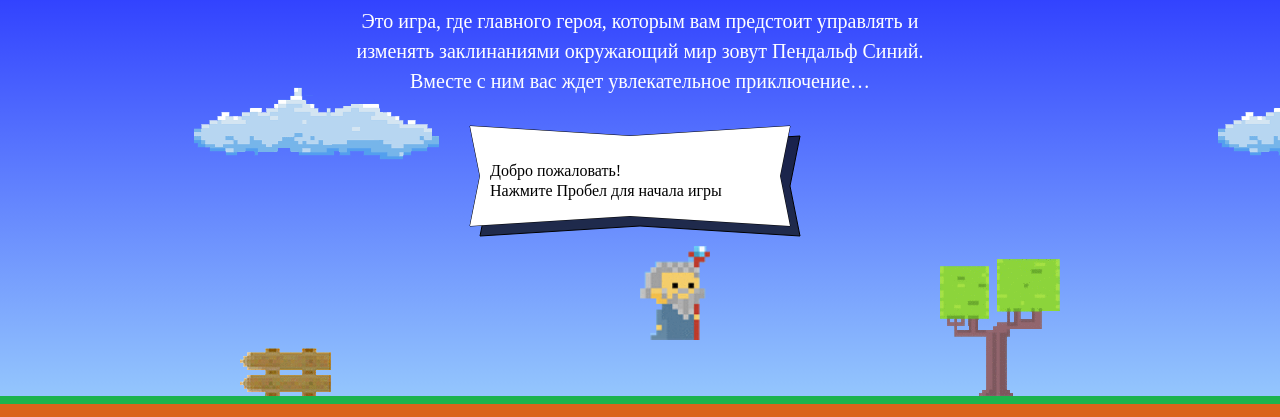
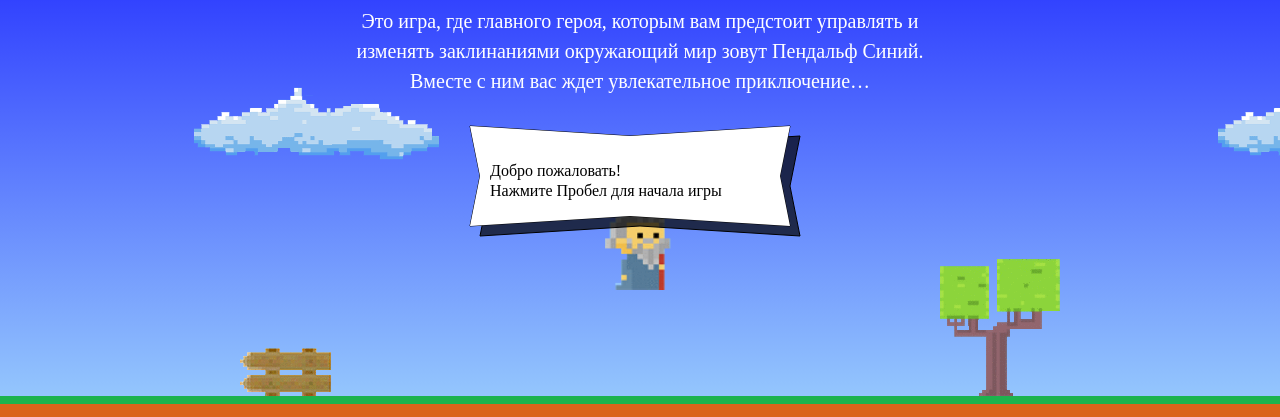
Before and after one commit to mikhailkaryamin/959581-code-and-magick-17, a website: page index.html in a window 1280 px wide. Shown: the part 203-620 px from the top of the page. Drawn offline with Linux system fonts and the light colour scheme; a web font is replaced by a local one.

Commit message:
исправил замечания

```diff
--- a/index.html
+++ b/index.html
@@ -184,33 +184,24 @@
   var fireballSize = 22;
 
   var getFireballSpeed = function(left) {
-    if(true) {
-      return 5;
-    } else {
-      return 2;
-    }
-  }
+    return left ? 5 : 2;
+  };
 
-  wizardSpeed = 3;
+  var wizardSpeed = 3;
 
-  wizardWidth = 70;
+  var wizardWidth = 70;
 
-  getWizardHeight = function() {
-    var wizardHeight = 1.337 * wizardWidth;
-    return wizardHeight;
-  }
+  var getWizardHeight = function() {
+    return 1.337 * wizardWidth;
+  };
 
-  getWizardX = function (width) {
-    var centerX = width / 2;
+  var getWizardX = function (width) {
+    return width / 2 - 0.5 * wizardWidth;
+  };
 
-    return centerX;
-  }
-
-  getWizardY = function (height) {
-    var centerY = height / 2;
-
-    return centerY;
-  }
+  var getWizardY = function (height) {
+    return height / 3;
+  };
 </script>
 
 <script src="js/game.js"></script>
```
